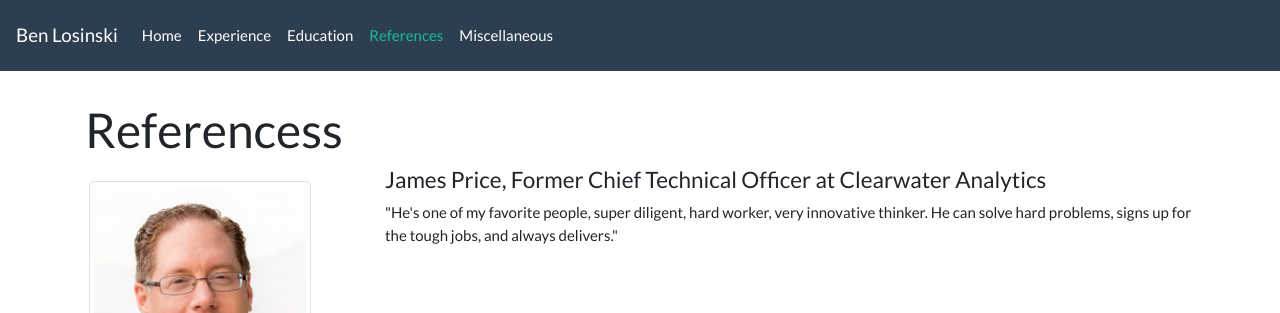
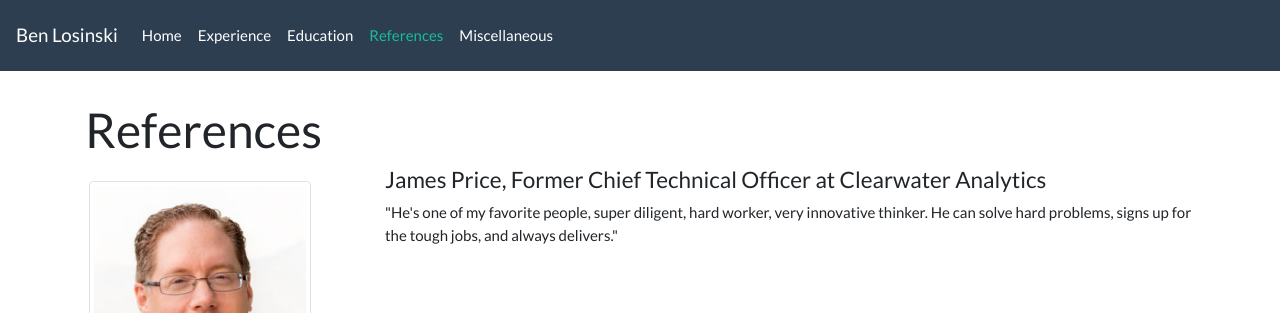
Before and after one commit to benlosinski/benlosinski.github.io, a Jekyll site: the page built from References.html, in a window 1280 px wide. Shown: the top 313 px of the page. Built offline with Jekyll 4.4.1, drawn with Linux system fonts in a browser that asks for light colours.

Commit message:
Update References.html

```diff
--- a/References.html
+++ b/References.html
@@ -5,7 +5,7 @@ permalink: /ref/
 order: 4
 ---
 
-<h1>Referencess</h1>
+<h1>References</h1>
 
 <div style="min-height: 300px">
   <img class="img-thumbnail image-left" style="width:20%"  src="{{ '/assets/James.jpg' | prepend: site.baseurl }}"/>
```
